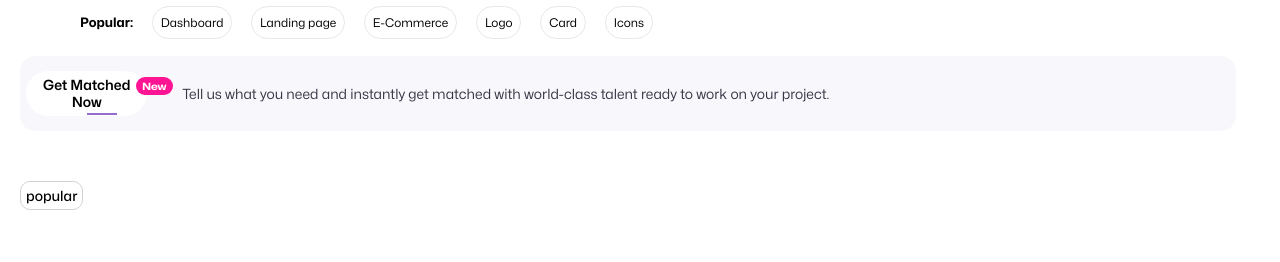
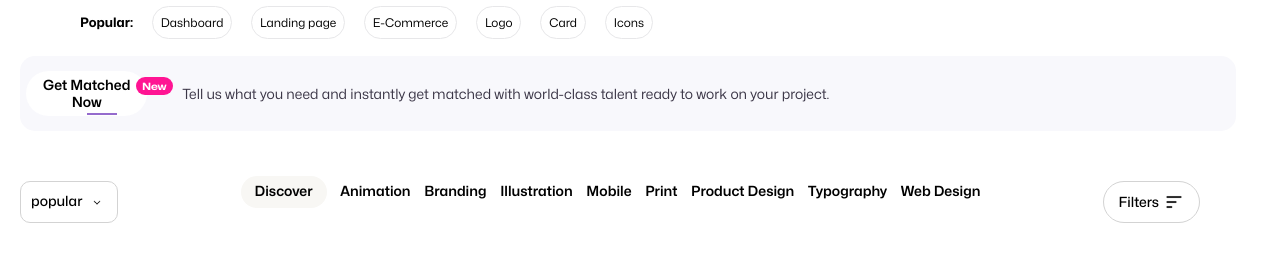
Before and after one commit to mahianfarabi/Dribble, a website: page index.html in a window 1280 px wide. Shown: the part 440-702 px from the top of the page. Drawn offline with Linux system fonts and the light colour scheme.

Commit message:
Filter bar completed

```diff
--- a/index.html
+++ b/index.html
@@ -87,7 +87,25 @@
 <!--        promo banner ends-->
 
         <div id="filter-bar">
-            <div id="popular">popular</div>
+            <div id="popular">
+                popular
+                <img src="./images/down-arrow.png" alt="dropdown arrow" >
+            </div>
+            <div id=filter-categories">
+                <span id="active-filter-category">Discover</span>
+                <span class="nonActive-filter-category">Animation</span>
+                <span class="nonActive-filter-category">Branding</span>
+                <span class="nonActive-filter-category">Illustration</span>
+                <span class="nonActive-filter-category">Mobile</span>
+                <span class="nonActive-filter-category">Print</span>
+                <span class="nonActive-filter-category">Product Design</span>
+                <span class="nonActive-filter-category">Typography</span>
+                <span class="nonActive-filter-category">Web Design</span>
+            </div>
+            <div id="filters">
+                Filters
+                <img src="images/filter.png" alt="filter arrow" >
+            </div>
         </div>
     </div>
 </body>
--- a/stylesheet.css
+++ b/stylesheet.css
@@ -338,16 +338,74 @@ html,body{
 #filter-bar{
     margin-top: 50px;
     margin-left: 20px;
+    display: flex;
+    justify-content: space-between;
+    margin-right: 80px;
 }
 
 #popular{
+    display: flex;
     border: 1px solid lightgrey;
     border-radius: 10px;
-    padding: 5px;
+    padding-top: 10px;
+    padding-bottom: 10px;
+    padding-left: 10px;
+    padding-right: 10px;
     font-size: 14px;
     font-weight: 500;
-    width: 5%;
+    /*width: 5%;*/
     text-align: center;
+}
+
+#filter-categories{
+    gap: 10px;
+    display: flex;
+}
+
+.nonActive-filter-category{
+    margin-left: 10px;
+    font-size: 14px;
+    font-weight: 600;
+}
+
+#active-filter-category{
+    font-size: 14px;
+    font-weight: 600;
+    border: 1px solid transparent;
+    border-radius: 25px;
+    background: #f8f7f4;
+    padding-left: 13px;
+    padding-right: 13px;
+    padding-bottom: 8px;
+    padding-top: 5px;
+}
+
+
+#popular img{
+    font-weight: bold;
+    margin-left: 5px;
+    width: 20px;
+    height: 20px;
+}
+
+#filters{
+    display: flex;
+    border: 1px solid lightgrey;
+    border-radius: 25px;
+    padding:0 15px ;
+    font-size: 14px;
+    font-weight: 500;
+    /*width: 5%;*/
+    text-align: center;
+    align-content: center;
+    align-items: center;
+}
+
+#filters img{
+    font-weight: bold;
+    margin-left: 5px;
+    width: 20px;
+    height: 20px;
 }
 
 #dribbleLogo:hover{
@@ -382,3 +440,13 @@ html,body{
     background: #f3f3f6;
     cursor: pointer;
 }
+
+#active-filter-category:hover{
+    background: #ecedef;
+    cursor: pointer;
+}
+
+.nonActive-filter-category:hover{
+    color: #999b9f;
+    cursor: pointer;
+}
```
Also changed, not shown: images/down-arrow.png (added), images/filter.png (added).
